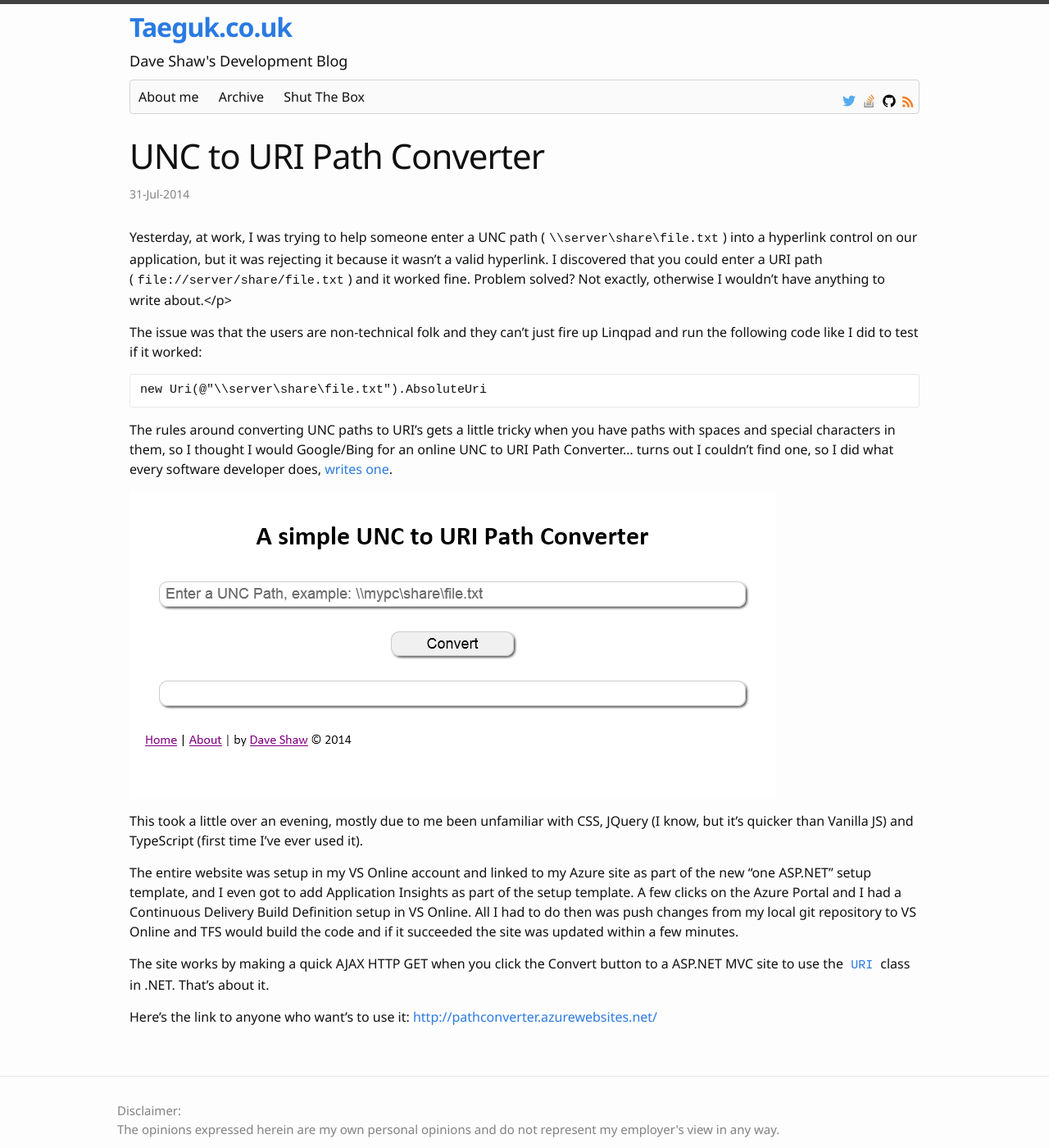
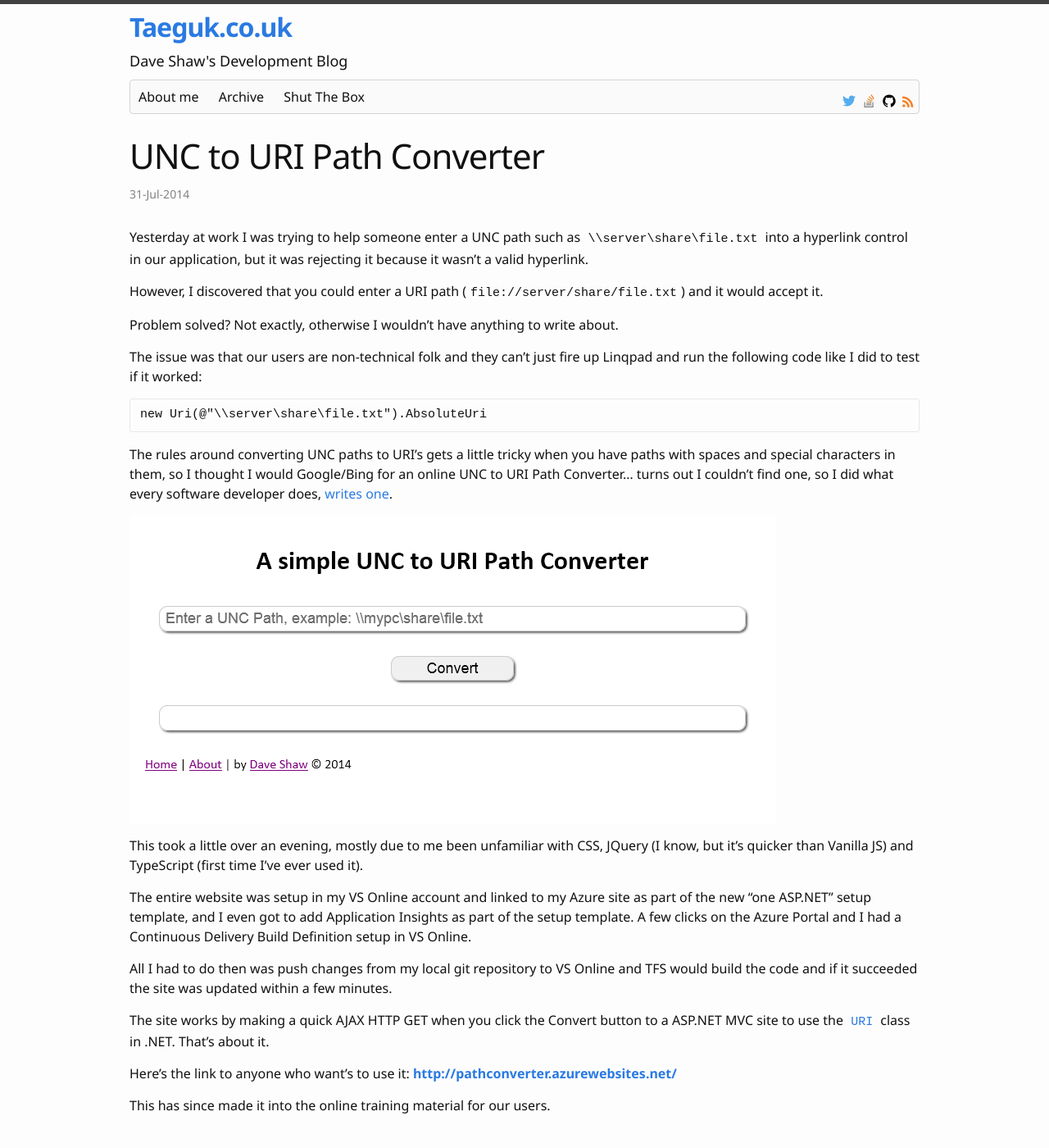
Before and after one commit to xdaDaveShaw/xdaDaveShaw.github.io, a Jekyll site: the page built from blog/_posts/2014-07-31-unc-to-uri-path-converter.markdown, in a window 1280 px wide and 1400 px high. Shown: the whole window at 82% size. Built offline with Jekyll 4.4.1, drawn with Linux system fonts in a browser that asks for light colours.

Commit message:
Tidy up the pathconverter post.

`````diff
--- a/blog/_posts/2014-07-31-unc-to-uri-path-converter.markdown
+++ b/blog/_posts/2014-07-31-unc-to-uri-path-converter.markdown
@@ -9,20 +9,40 @@ categories:
 - Windows Azure
 - Development
 ---
-Yesterday, at work, I was trying to help someone enter a UNC path (`\\server\share\file.txt`) into a hyperlink control on our application, but it was rejecting it because it wasn't a valid hyperlink. I discovered that you could enter a URI path (`file://server/share/file.txt`) and it worked fine. Problem solved? Not exactly, otherwise I wouldn't have anything to write about.<&#47;p>
 
-The issue was that the users are non-technical folk and they can't just fire up Linqpad and run the following code like I did to test if it worked:
+Yesterday at work I was trying to help someone enter a UNC path such as `\\server\share\file.txt` into a hyperlink control
+in our application, but it was rejecting it because it wasn't a valid hyperlink.
 
-    new Uri(@"\\server\share\file.txt").AbsoluteUri
+However, I discovered that you could enter a URI path (`file://server/share/file.txt`) and it would accept it.
 
-The rules around converting UNC paths to URI's gets a little tricky when you have paths with spaces and special characters in them, so I thought I would Google/Bing for an online UNC to URI Path Converter... turns out I couldn't find one, so I did what every software developer does, [writes one](http://pathconverter.azurewebsites.net/).
+Problem solved? Not exactly, otherwise I wouldn't have anything to write about.
+
+The issue was that our users are non-technical folk and they can't just fire up Linqpad and run the following code
+like I did to test if it worked:
+
+```C#
+new Uri(@"\\server\share\file.txt").AbsoluteUri
+````
+
+The rules around converting UNC paths to URI's gets a little tricky when you have paths with spaces and
+special characters in them, so I thought I would Google/Bing for an online UNC to URI Path Converter...
+turns out I couldn't find one, so I did what every software developer does, [writes one](http://pathconverter.azurewebsites.net/).
 
 ![Path Converter]({{ site.contenturl }}PathConverter.png)
 
-This took a little over an evening, mostly due to me been unfamiliar with CSS, JQuery (I know, but it's quicker than Vanilla JS) and TypeScript (first time I've ever used it).
+This took a little over an evening, mostly due to me been unfamiliar with CSS, JQuery (I know, but it's quicker than Vanilla JS)
+and TypeScript (first time I've ever used it).
 
-The entire website was setup in my VS Online account and linked to my Azure site as part of the new "one ASP.NET" setup template, and I even got to add Application Insights as part of the setup template. A few clicks on the Azure Portal and I had a Continuous Delivery Build Definition setup in VS Online. All I had to do then was push changes from my local git repository to VS Online and TFS would build the code and if it succeeded the site was updated within a few minutes.
+The entire website was setup in my VS Online account and linked to my Azure site as part of the new "one ASP.NET"
+setup template, and I even got to add Application Insights as part of the setup template.
+A few clicks on the Azure Portal and I had a Continuous Delivery Build Definition setup in VS Online.
 
-The site works by making a quick AJAX HTTP GET when you click the Convert button to a ASP.NET MVC site to use the [`URI`](http://msdn.microsoft.com/en-us/library/system.uri(v=vs.110).aspx) class in .NET. That's about it.
+All I had to do then was push changes from my local git repository to VS Online and TFS would build the code and
+if it succeeded the site was updated within a few minutes.
 
-Here's the link to anyone who want's to use it: [http://pathconverter.azurewebsites.net/](http://pathconverter.azurewebsites.net/)
+The site works by making a quick AJAX HTTP GET when you click the Convert button to a ASP.NET MVC site to use the
+[`URI`](http://msdn.microsoft.com/en-us/library/system.uri(v=vs.110).aspx) class in .NET. That's about it.
+
+Here's the link to anyone who want's to use it: **[http://pathconverter.azurewebsites.net/](http://pathconverter.azurewebsites.net/)**
+
+This has since made it into the online training material for our users.
`````
